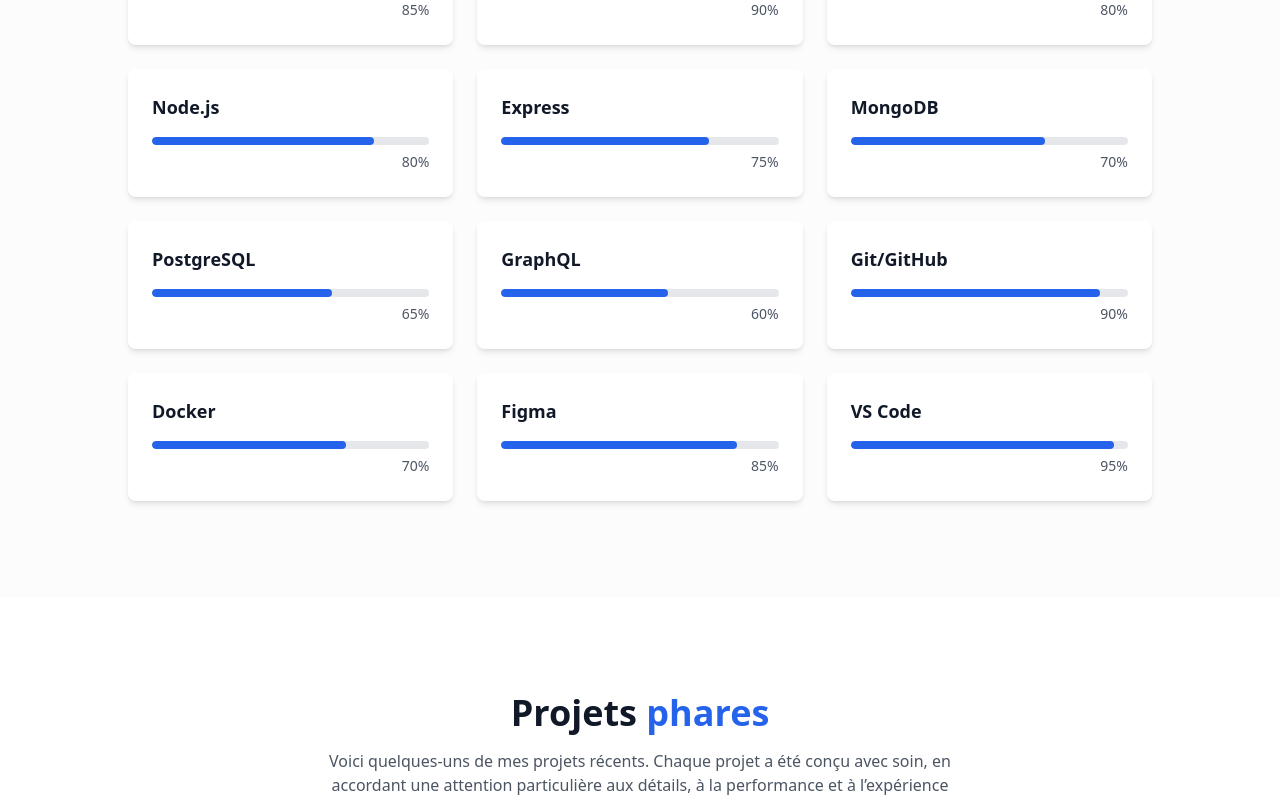
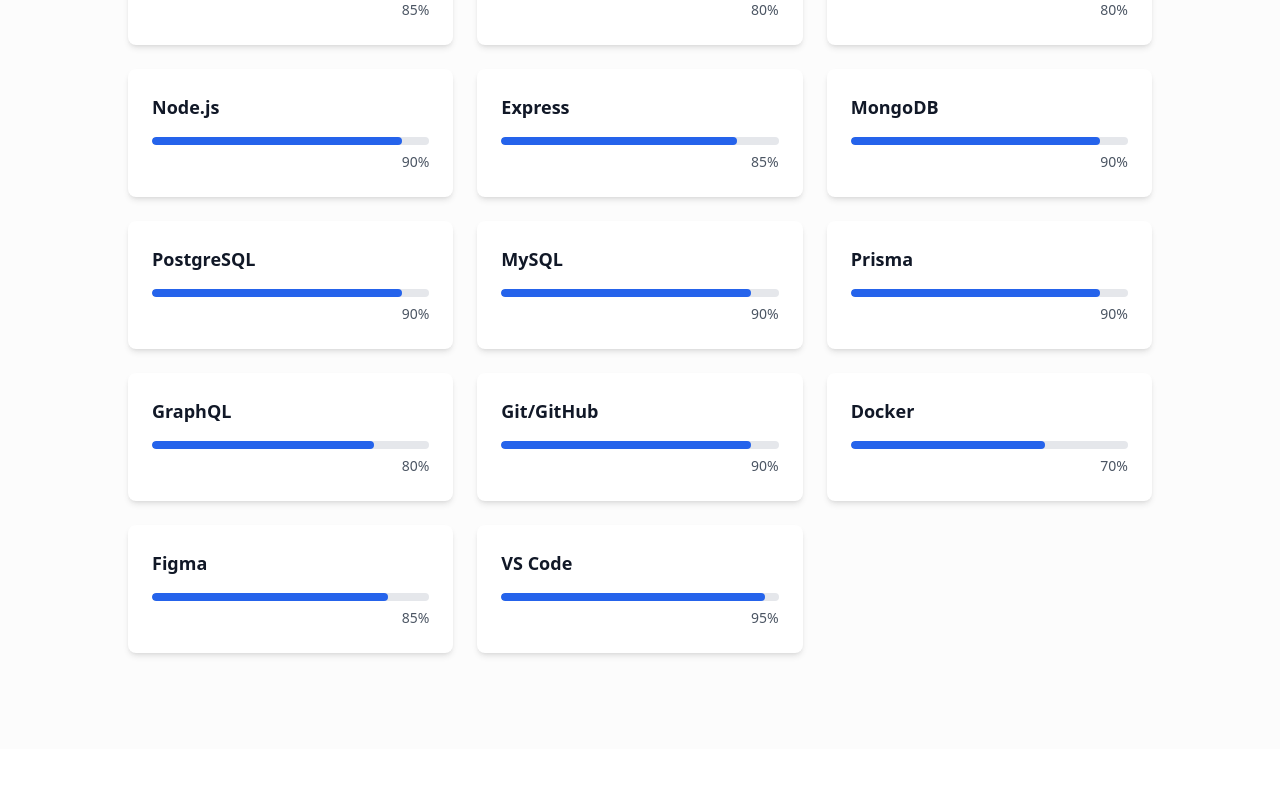
Before and after one commit to eliphhaz/Portfolio_perso, a React (Vite) app in the folder my_portfolio/: page / in a window 1280 px wide. Shown: the part 2013-2810 px from the top of the page. Built offline with nearby package versions, Linux system fonts and the light colour scheme.

Commit message:
my_portfolio

```diff
--- a/my_portfolio/src/components/SkillsSection.jsx
+++ b/my_portfolio/src/components/SkillsSection.jsx
@@ -6,13 +6,15 @@
   { name: "JavaScript", level: 90, category: "frontend" },
   { name: "React", level: 90, category: "frontend" },
   { name: "TypeScript", level: 85, category: "frontend" },
-  { name: "Tailwind CSS", level: 90, category: "frontend" },
+  { name: "Tailwind CSS", level: 80, category: "frontend" },
   { name: "Next.js", level: 80, category: "frontend" },
-  { name: "Node.js", level: 80, category: "backend" },
-  { name: "Express", level: 75, category: "backend" },
-  { name: "MongoDB", level: 70, category: "backend" },
-  { name: "PostgreSQL", level: 65, category: "backend" },
-  { name: "GraphQL", level: 60, category: "backend" },
+  { name: "Node.js", level: 90, category: "backend" },
+  { name: "Express", level: 85, category: "backend" },
+  { name: "MongoDB", level: 90, category: "backend" },
+  { name: "PostgreSQL", level: 90, category: "backend" },
+  { name: "MySQL", level: 90, category: "backend" },
+  { name: "Prisma", level: 90, category: "backend" },
+  { name: "GraphQL", level: 80, category: "backend" },
   { name: "Git/GitHub", level: 90, category: "Outils" },
   { name: "Docker", level: 70, category: "Outils" },
   { name: "Figma", level: 85, category: "Outils" },
```
